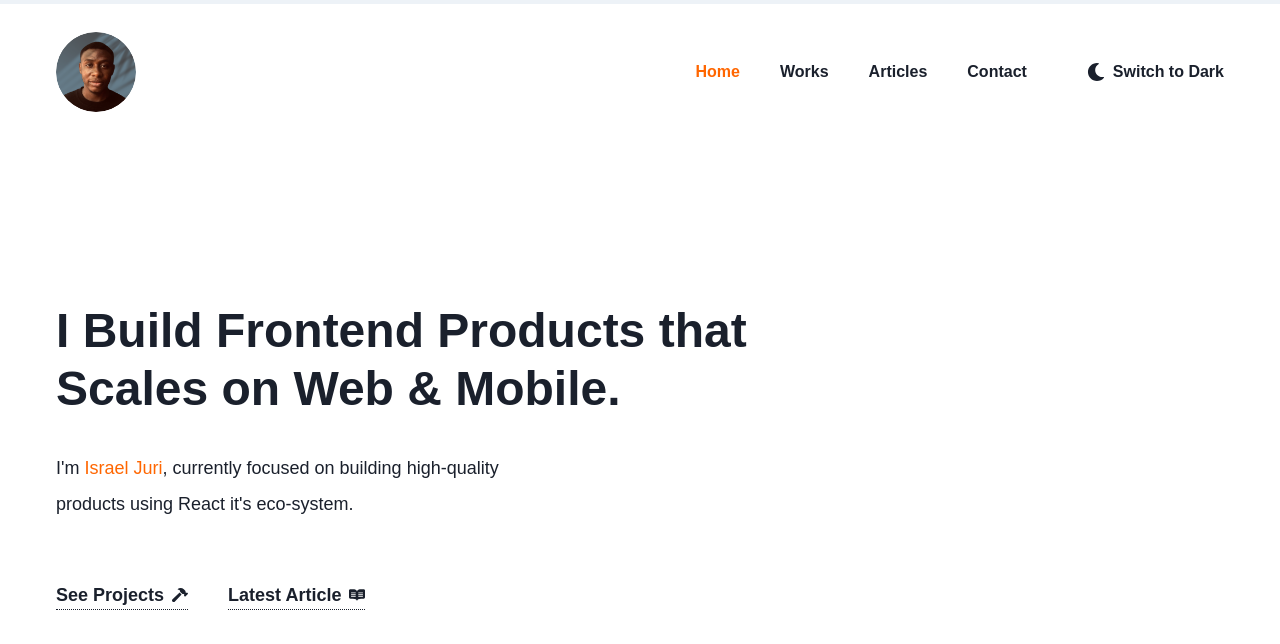
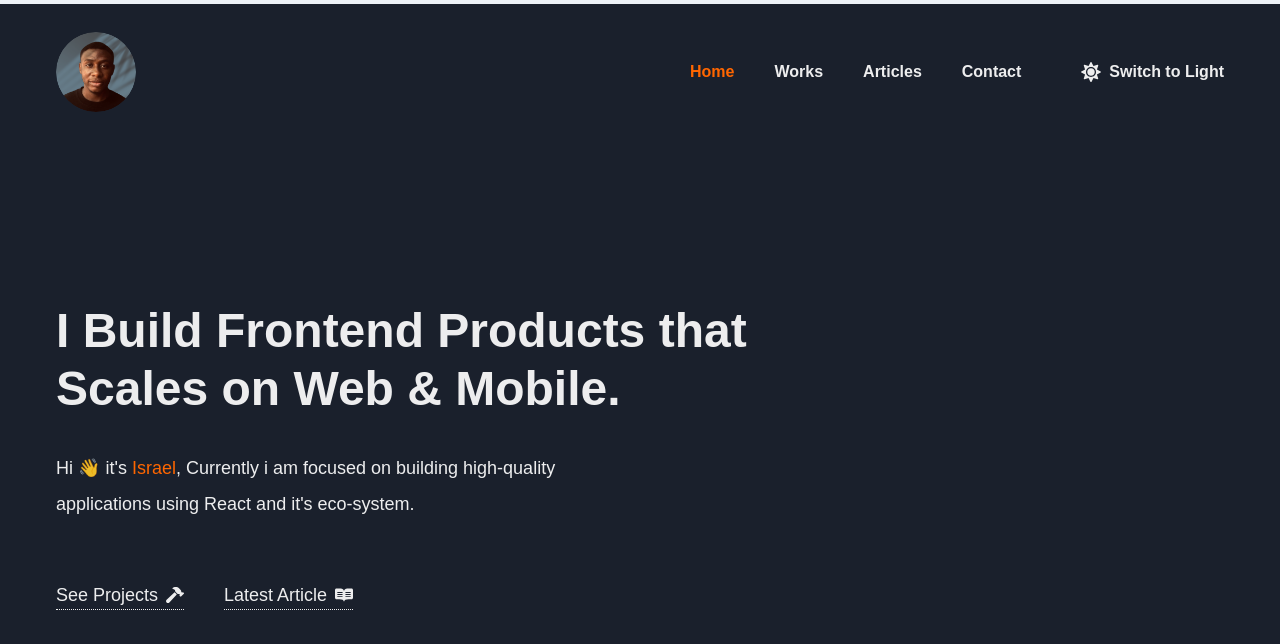
Before and after one commit to israeljuri/israeljuri, a React (Vite) app: page / in a window 1280 px wide. Shown: the top 644 px of the page. Built offline with nearby package versions, Linux system fonts and the light colour scheme.

Commit message:
Minor changes

```diff
--- a/src/components/common/colorModeToggler.jsx
+++ b/src/components/common/colorModeToggler.jsx
@@ -1,11 +1,11 @@
 import { Text, Hide, Center, useColorMode, Icon } from "@chakra-ui/react";
-import { FaMoon, FaLightbulb } from "react-icons/fa";
+import { FaMoon, FaLightbulb, FaSun } from "react-icons/fa";
 
 const ColorModeToggler = () => {
   const { colorMode, toggleColorMode } = useColorMode();
 
   return (
-    <Center ml="5" as="li" fontSize={{ base: "xl", md: "lg" }}>
+    <Center ml="5" as="li" fontSize={{ base: "xl", md: "xl" }}>
       {colorMode === "light" ? (
         <Center gap="2" cursor="pointer" onClick={toggleColorMode}>
           <Icon as={FaMoon} />
@@ -17,7 +17,7 @@ const ColorModeToggler = () => {
         </Center>
       ) : (
         <Center gap="2" cursor="pointer" onClick={toggleColorMode}>
-          <Icon as={FaLightbulb} />
+          <Icon as={FaSun} />
           <Hide below="md">
             <Text fontSize="md" fontWeight="bold">
               Switch to Light
--- a/src/components/common/customLink.jsx
+++ b/src/components/common/customLink.jsx
@@ -1,4 +1,5 @@
-import { Center, Link, Icon } from "@chakra-ui/react";
+import { Center, Icon } from "@chakra-ui/react";
+import { Link } from "react-router-dom";
 
 const CustomLink = ({ icon, label, path }) => {
   return (
@@ -7,8 +8,9 @@ const CustomLink = ({ icon, label, path }) => {
       transition=".2s"
       _hover={{ borderColor: "secondary.100" }}
       borderBottom="dotted 1px"
+      fontSize="lg"
     >
-      <Link to={path} fontSize="lg" fontWeight="bold">
+      <Link to={path} fontWeight="bold">
         {label}
       </Link>
 
--- a/src/components/common/hero.jsx
+++ b/src/components/common/hero.jsx
@@ -9,7 +9,7 @@ const Hero = () => {
     <Grid as="header">
       <CustomContainer>
         <Grid
-          py={{ base: 1, md: 20 }}
+          py={{ base: 20, md: 20 }}
           justifyContent="center"
           alignItems={{ base: "stretch", md: "stretch" }}
           templateColumns={{ base: "1fr", md: "2fr 1fr" }}
@@ -34,19 +34,29 @@ const Hero = () => {
               </Heading>
 
               <Text lineHeight="2" fontSize="lg" maxW="50ch">
-                I'm{" "}
+                Hi 👋 it's{" "}
                 <Text as="span" color="secondary.100">
-                  Israel Juri
+                  Israel
                 </Text>
-                , currently focused on building high-quality products using
-                React it's eco-system.
+                , Currently i am focused on building high-quality applications
+                using React and it's eco-system.
               </Text>
-              {/*
-              <Text lineHeight="2" fontSize="lg" maxW="50ch">
-                I <LinkText label="write" path="/articles" /> about the intrinsic
-                parts of Programming and occasionally play around{" "}
-                <LinkText label="LeetCode" path="https://leetcode.com" />
-              </Text> */}
+
+              {/* <Text lineHeight="2" fontSize="lg" maxW="50ch">
+                  I also <LinkText label="write" path="/articles" /> about the
+                  intrinsic parts of Programming and occasionally play around{" "}
+                  <LinkText
+                    label="LeetCode"
+                    target="_blank"
+                    to="https://leetcode.com"
+                  />
+                </Text>
+
+                <Text lineHeight="2" fontSize="lg" maxW="50ch">
+                  But I am a Frontend Developer experienced in JavaScript,
+                  TypeScript and Java. I strongly believe in problem solving, so
+                  I do my best to demonstrate this in my Works.
+                </Text> */}
             </Flex>
 
             <Grid
--- a/src/components/common/linkText.jsx
+++ b/src/components/common/linkText.jsx
@@ -1,14 +1,18 @@
-import { Link } from "@chakra-ui/react";
+// import {  } from "@chakra-ui/react";
+import { Box } from "@chakra-ui/react";
+import { Link } from "react-router-dom";
 
-const LinkText = ({ label, path }) => {
+const LinkText = ({ label, path, target }) => {
   return (
-    <Link
+    <Box
+      as="span"
+      borderBottom="dotted 1px"
       _hover={{ borderColor: "secondary.100" }}
-      to={path}
-      borderBottom="dotted 1px"
     >
-      {label}
-    </Link>
+      <Link target={target} to={path}>
+        {label}
+      </Link>
+    </Box>
   );
 };
 
--- a/src/components/common/navBar.jsx
+++ b/src/components/common/navBar.jsx
@@ -2,7 +2,6 @@ import {
   Grid,
   Center,
   Image,
-  Link,
   Flex,
   Icon,
   Show,
@@ -10,24 +9,22 @@ import {
   Box,
   useColorMode,
 } from "@chakra-ui/react";
-import { useLocation } from "react-router-dom";
+import { useLocation, Link } from "react-router-dom";
 import CustomContainer from "./customContainer";
 import avatar from "../../assets/avatar.png";
 import { useEffect, useState } from "react";
 import ColorModeToggler from "./colorModeToggler";
-import { FiMenu, FiX } from "react-icons/fi";
+import { FiMenu, FiX, FiDownload } from "react-icons/fi";
 import { getNavigationList } from "../services/data";
+import Socials from "./socials";
 
 const Navbar = () => {
-  const { colorMode, toggleColorMode } = useColorMode();
+  const { colorMode } = useColorMode();
   const list = getNavigationList();
   const location = useLocation();
   const [currentPath] = useState(location.pathname);
   const [show, setShow] = useState(false);
   const [sticky, setSticky] = useState(false);
-
-  const getBorder = (path) =>
-    currentPath === path ? show && "dotted 2px" : "none";
 
   const getColor = (path) =>
     currentPath === path
@@ -52,9 +49,22 @@ const Navbar = () => {
         color={getColor(item.path)}
         fontSize={show ? "3xl" : "md"}
         fontWeight="bold"
-        borderBottom={getBorder(item.path)}
-        borderColor={show ? "white" : "secondary.100"}
+        transition=".2s"
+        position="relative"
+        _hover={{ div: { opacity: "1" } }}
       >
+        <Box
+          transition=".2s"
+          position="absolute"
+          opacity={show && currentPath === item.path ? "1" : "0"}
+          top="100%"
+          left="0%"
+          h="3px"
+          borderRadius="full"
+          bg={colorMode === "light" ? "gray.800" : "white"}
+          w="100%"
+        ></Box>
+
         <Link to={item.path}>{item.label}</Link>
       </Flex>
     );
@@ -135,7 +145,7 @@ const Navbar = () => {
                   h="100%"
                   zIndex="4"
                   align="start"
-                  px="20"
+                  px="14"
                   justify="center"
                   py="12"
                   left="50%"
@@ -146,6 +156,15 @@ const Navbar = () => {
                   as="ul"
                 >
                   {list.map((item) => renderLink(item))}
+
+                  <Flex mt="10">
+                    <Socials
+                      size="2xl"
+                      color="white"
+                      col="repeat(5, 1fr)"
+                      gap="8"
+                    />
+                  </Flex>
                 </Flex>
               </Show>
             )}
--- /dev/null
+++ b/src/components/common/socials.jsx
@@ -0,0 +1,56 @@
+import { Grid, Icon, Link } from "@chakra-ui/react";
+import {
+  FaLinkedin,
+  FaTwitter,
+  FaEnvelope,
+  FaGithub,
+  FaPhoneSquareAlt,
+} from "react-icons/fa";
+import { getInformation } from "../services/data";
+
+const Socials = ({ size, col, row, gap, color }) => {
+  const information = getInformation();
+
+  const list = [
+    {
+      id: 1,
+      icon: FaLinkedin,
+      path: information.linkedin,
+      label: "LinkedIn",
+    },
+    { id: 2, icon: FaTwitter, path: information.twitter, label: "Twitter" },
+    { id: 3, icon: FaGithub, path: information.github, label: "Github" },
+    {
+      id: 4,
+      icon: FaEnvelope,
+      path: information.email,
+      label: "Email",
+      custom: "mailto:",
+    },
+    {
+      id: 5,
+      icon: FaPhoneSquareAlt,
+      path: information.phone,
+      label: "Phone",
+      custom: "tel:",
+    },
+  ];
+
+  return (
+    <Grid
+      color={color || "inherit"}
+      fontSize={size}
+      gap={gap}
+      templateColumns={col}
+      templateRows={row}
+    >
+      {list.map((item) => (
+        <Link target="_blank" href={item?.custom + item.path}>
+          <Icon as={item.icon} />
+        </Link>
+      ))}
+    </Grid>
+  );
+};
+
+export default Socials;
--- a/src/components/notFound.jsx
+++ b/src/components/notFound.jsx
@@ -1,5 +1,7 @@
 import { Grid, Flex, Heading, Text } from "@chakra-ui/react";
 import CustomContainer from "./common/customContainer";
+import CustomLink from "./common/customLink";
+import { BiHome } from "react-icons/bi";
 
 const NotFound = () => {
   return (
@@ -14,11 +16,11 @@ const NotFound = () => {
           gap="5"
           pt={{ base: 0, md: "10rem" }}
         >
-          <Heading fontSize="10rem">404</Heading>
+          <Heading size="3xl">😒 Not found</Heading>
           <Text mb="5" fontSize="xl" maxW="70ch" lineHeight="1.5">
-            The page you're looking for cannot be found, or is under
-            development.
+            The page you're looking for cannot be found.
           </Text>
+          <CustomLink label="Go home" path="/" icon={BiHome} />
         </Flex>
       </CustomContainer>
     </Grid>
--- a/src/components/services/data.js
+++ b/src/components/services/data.js
@@ -1,5 +1,9 @@
 export const getNavigationList = () => {
   return navigationList;
+};
+
+export const getInformation = () => {
+  return information;
 };
 
 const navigationList = [
@@ -8,3 +12,11 @@ const navigationList = [
   { id: 3, label: "Articles", path: "/articles" },
   { id: 4, label: "Contact", path: "/contact" },
 ];
+
+const information = {
+  phone: "+2347043243644",
+  email: "israeljuri0@gmail.com",
+  linkedin: "https://linkedin.com/in/isrealjuri",
+  twitter: "https://twitter.com/israel_juri",
+  github: "https://github.com/israeljuri",
+};
--- a/src/theme.js
+++ b/src/theme.js
@@ -11,7 +11,7 @@ const colors = {
 };
 
 const config = {
-  initialColorMode: "light",
+  initialColorMode: "dark",
   useSystemColorMode: true,
 };
 
```
Also changed, not shown: package.json (+4 -4 lines), src/components/router.jsx (+4 -4 lines).
